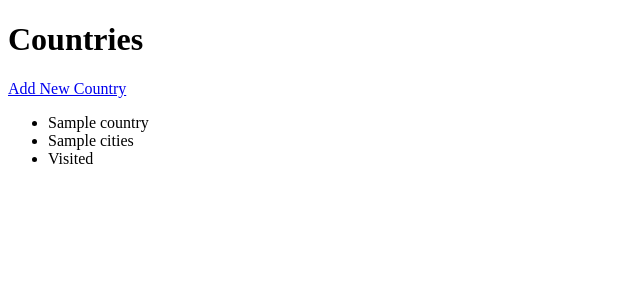
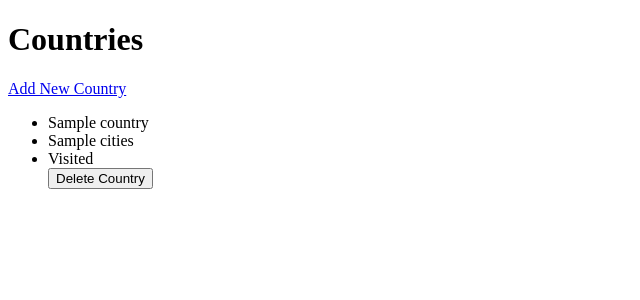
Before and after one commit to JBlaney93/TravelTracker, a Flask app: page /countries in a window 1280 px wide. Shown: the part 98-398 px from the top of the page, without its empty margins (0-640 px from the left). Run offline with Flask 2, Linux system fonts and the light colour scheme; a database or web service that is not in the repository returns one stand-in record (values such as "Sample title"); some libraries are stand-ins or nearby versions.

Commit message:
delete country added

```diff
--- a/controllers/country_controller.py
+++ b/controllers/country_controller.py
@@ -29,3 +29,10 @@ def save_country():
     country_repository.save(new_country)
 
     return redirect('/countries')
+
+
+@app.route('/countries/delete/<id>', methods=['POST'])
+def delete_country(id):
+    country_repository.delete(id)
+
+    return redirect('/countries')
--- a/templates/countries/index.html
+++ b/templates/countries/index.html
@@ -20,8 +20,11 @@
                {% else %}
                     Not
                {% endif %}
+            </li>
 
-            </li>
+            <form action="/countries/delete/{{ country.id }}" method="POST">
+                <input type="submit" value="Delete Country">
+            </form>
 
         {% endfor %}
     </ul>
```
